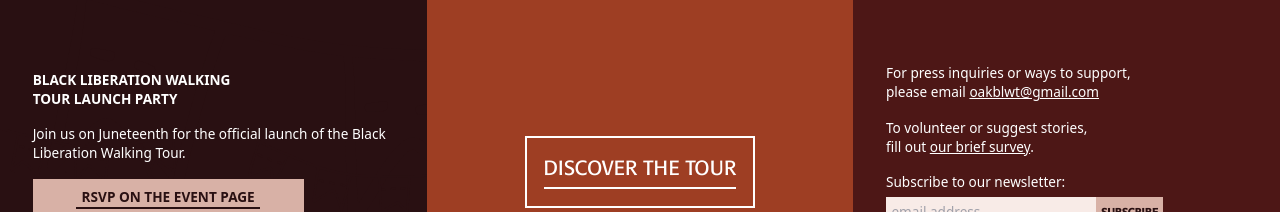
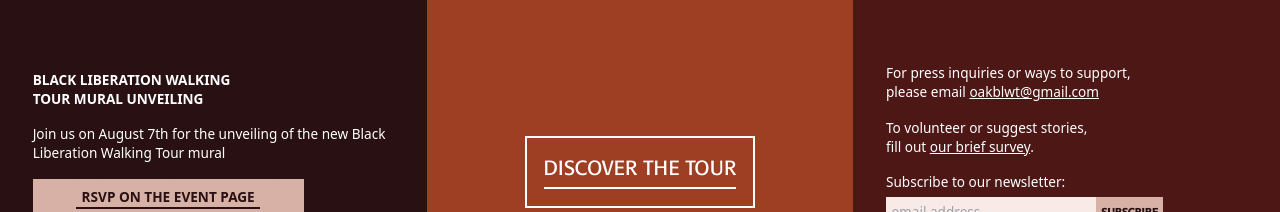
Before and after one commit to travis/black-liberation-tour, a Next.js app: page / in a window 1280 px wide. Shown: the part 428-640 px from the top of the page. Built offline with nearby package versions, Linux system fonts and the light colour scheme.

Commit message:
update home page for walking tour

```diff
--- a/pages/index.jsx
+++ b/pages/index.jsx
@@ -58,11 +58,11 @@ export default function Home() {
           <img className="absolute top-0 left-0 w-full h-full" src="/flags.svg" />
           <div className="absolute top-0 left-0 w-full h-full py-24 px-24 md:py-12 md:px-12 flex flex-col justify-center items-start">
             <h3 className="text-8xl md:text-xl mb-24 md:mb-6 uppercase font-bold">
-              Black Liberation Walking
-              <br /> Tour Launch Party
+              Black Liberation Walking <br />
+              Tour Mural Unveiling
             </h3>
             <p className="mb-24 md:mb-6">
-              Join us on Juneteenth for the official launch of the Black Liberation Walking Tour.
+              Join us on August 7th for the unveiling of the new Black Liberation Walking Tour mural
             </p>
             <PinkButton href="https://www.facebook.com/events/572413663743456" className="w-5/6 md:w-3/4">
               RSVP on the Event Page
```
